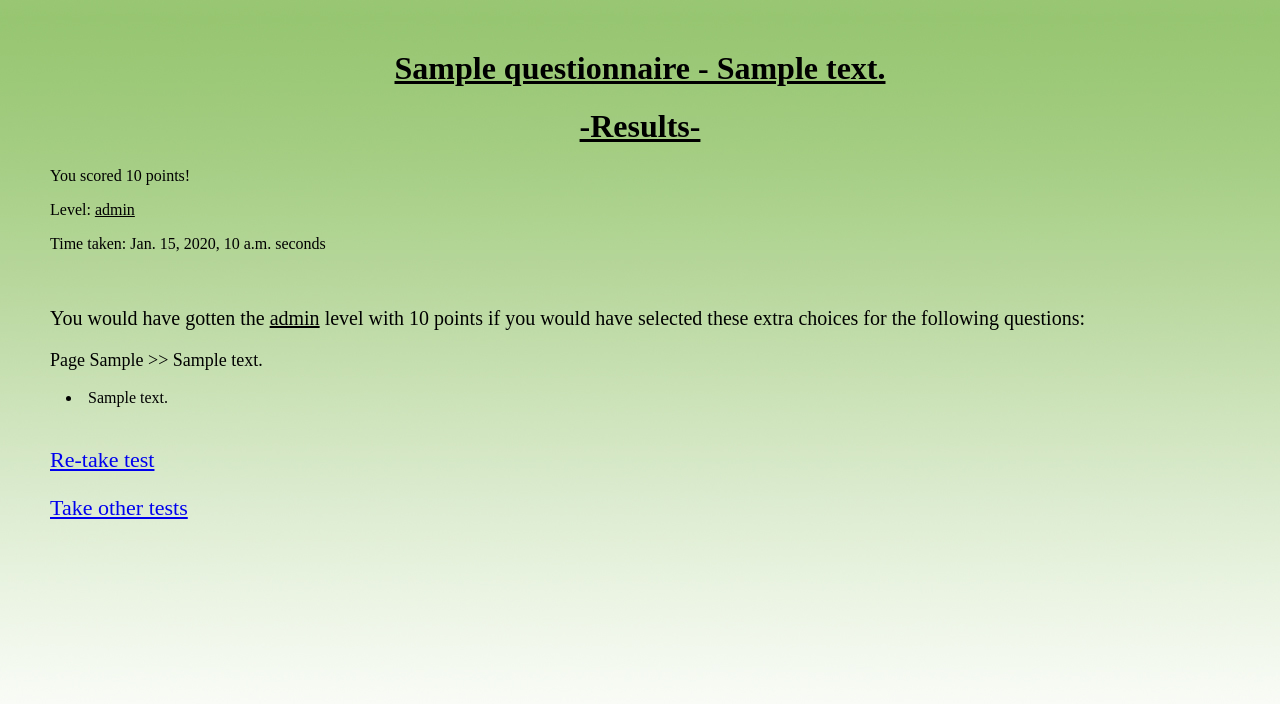
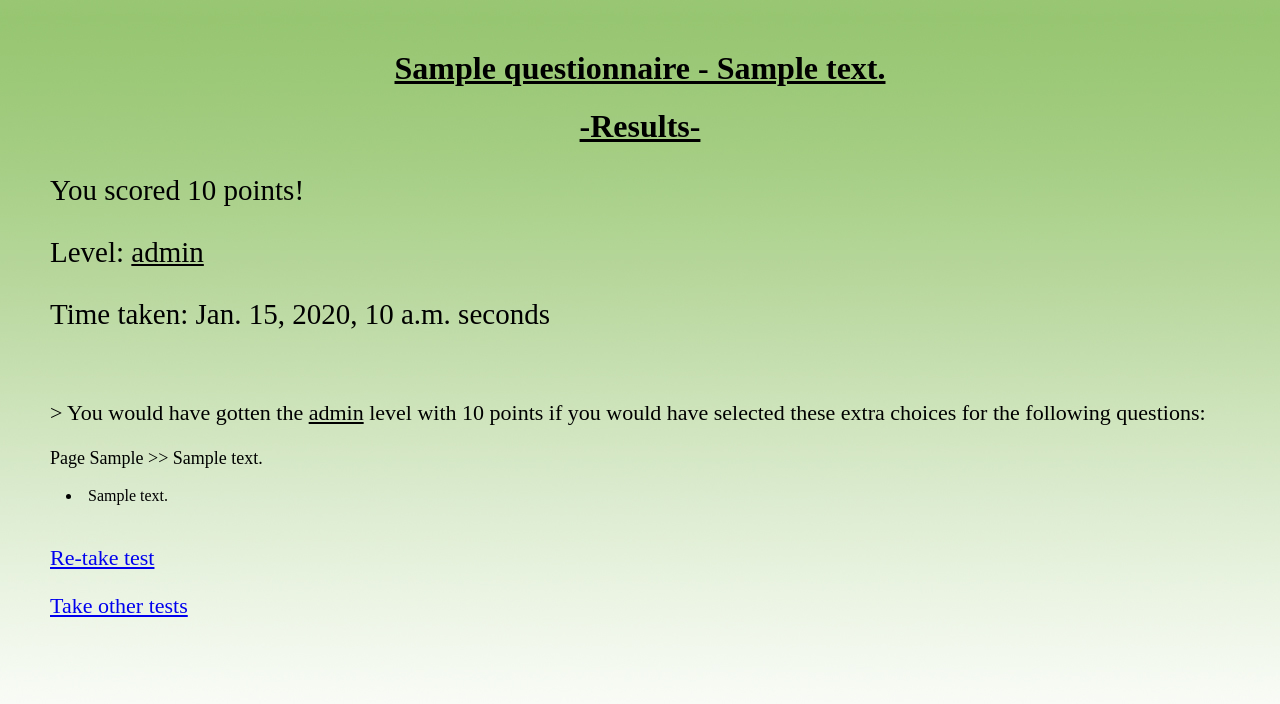
Before and after one commit to SideofClouds/django_lp, a Django app: template questionnaires/templates/questionnaires/results.html in a window 1280 px wide. Shown: the top 704 px of the page. Run offline with Django 3.2, Linux system fonts and the light colour scheme; the template is opened without the code that fills it: most values are stand-ins (such as "Sample title", 1, 10 or a date in 2020).

Commit message:
added some style

```diff
--- a/questionnaires/static/questionnaires/results_style.css
+++ b/questionnaires/static/questionnaires/results_style.css
@@ -9,12 +9,23 @@ h1 {
 	text-align: center;
 }
 
-p {
-	font-size:22px
+#para-stats {
+	font-size: 29px;
 }
 
-a:link {
-	font-size: 20px;
-	font-family: courier new;
-	color: green;
+#para-would {
+	font-size: 22px;
 }
+
+#para-question {
+	font-size: 18px;
+}
+
+li {
+	font-size: 16px;
+	padding-left: 1em;
+}
+
+#para-link {
+	font-size:22px;
+}
--- a/questionnaires/templates/questionnaires/index.html
+++ b/questionnaires/templates/questionnaires/index.html
@@ -3,8 +3,6 @@
 <link rel="stylesheet" type="text/css" href="{% static 'questionnaires/index_style.css' %}" />
 
 <h1> <u> Questionnaires </u> </h1>
-
-<p id="cat"> </p>
 
 {% if questionnaire_list %}
     <ul>
--- a/questionnaires/templates/questionnaires/results.html
+++ b/questionnaires/templates/questionnaires/results.html
@@ -1,28 +1,28 @@
 {% load staticfiles %}
 
-<link rel="stylesheet" type="text/css" href="{% static 'questionnaires/detail_style.css' %}" />
+<link rel="stylesheet" type="text/css" href="{% static 'questionnaires/results_style.css' %}" />
 
 <h1> <u> {{ questionnaire.name }} - {{ questionnaire.description }} </u> </h1>
 <h1> <u> -Results- </u> </h1>
 
-<p>You scored {{ points }} points!</p>
-<p>Level: <u>{{ level }}</u></p>
-<p>Time taken: {{ elapsed_time }} seconds</p>
+<p id="para-stats"> You scored {{ points }} points!</p>
+<p id="para-stats"> Level: <u>{{ level }}</u></p>
+<p id="para-stats"> Time taken: {{ elapsed_time }} seconds</p>
 
 <br/>
 {% if alternative_result != 'None' %}
 
-<p style="font-size:20px">
+<p id="para-would">>
 	You would have gotten the <u>{{ new_level }}</u> level with {{ new_score }} points
 	if you would have selected these extra choices for the following questions:
 </p>
 
 {% for question, answers in outcome_changing_questions %}
-	<p style="font-size:18px;">
+	<p id="para-question">
 		Page {{ question.page.page_nr }} >> {{ question.text }}
 	</p>
 	{% for answer in answers %}
-		<li style="font-size:16px;padding-left:1em">
+		<li>
 			{{ answer }}
 		</li>
 	{% endfor %}
@@ -33,10 +33,10 @@
 	No alternative outcomes available.
 {% endif %}
 
-<p style="font-size:22px;">
+<p id="para-link">
 <a href="{% url 'questionnaires:detail' questionnaire.id %}">Re-take test</a>
 </p>
 
-<p style="font-size:22px;">
+<p id="para-link">
 <a href="{% url 'questionnaires:index'%}">Take other tests</a>
 </p>
```
Also changed, not shown: questionnaires/static/questionnaires/index_style.css (+0 -7 lines).
